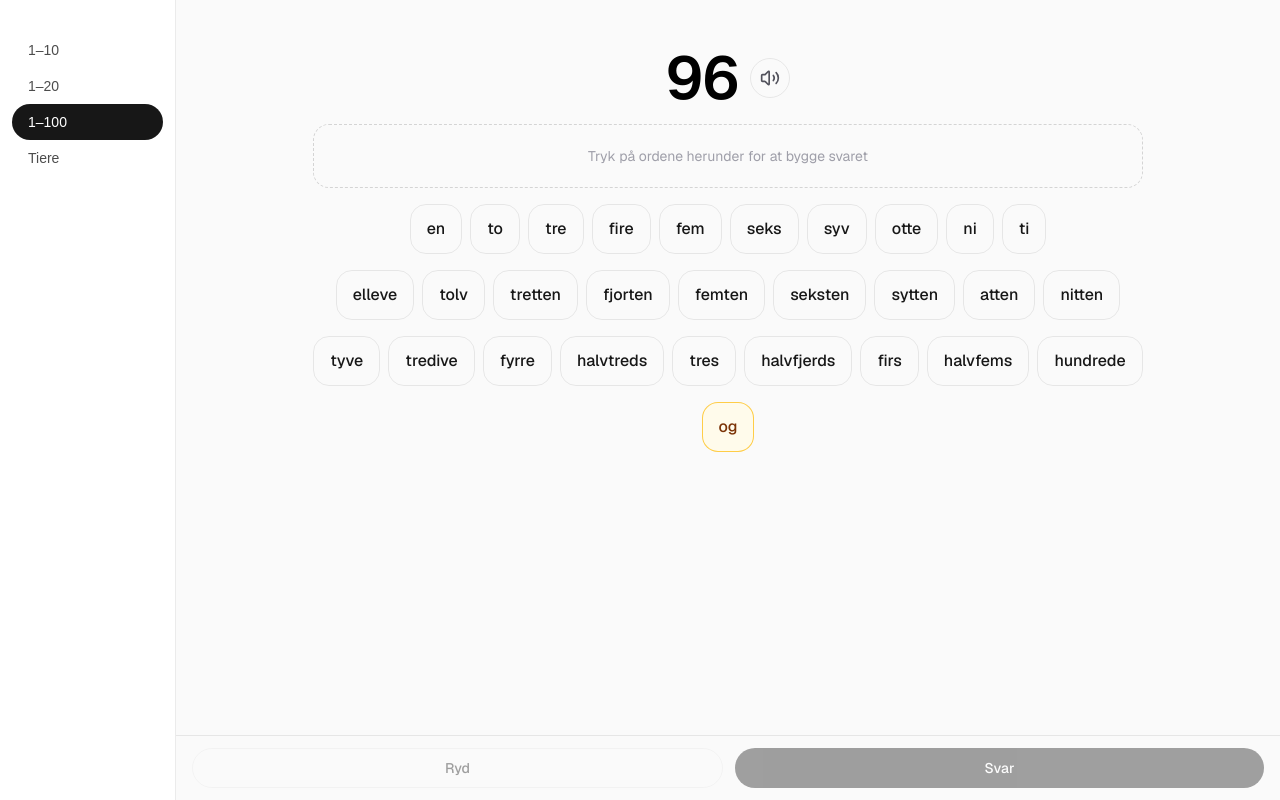
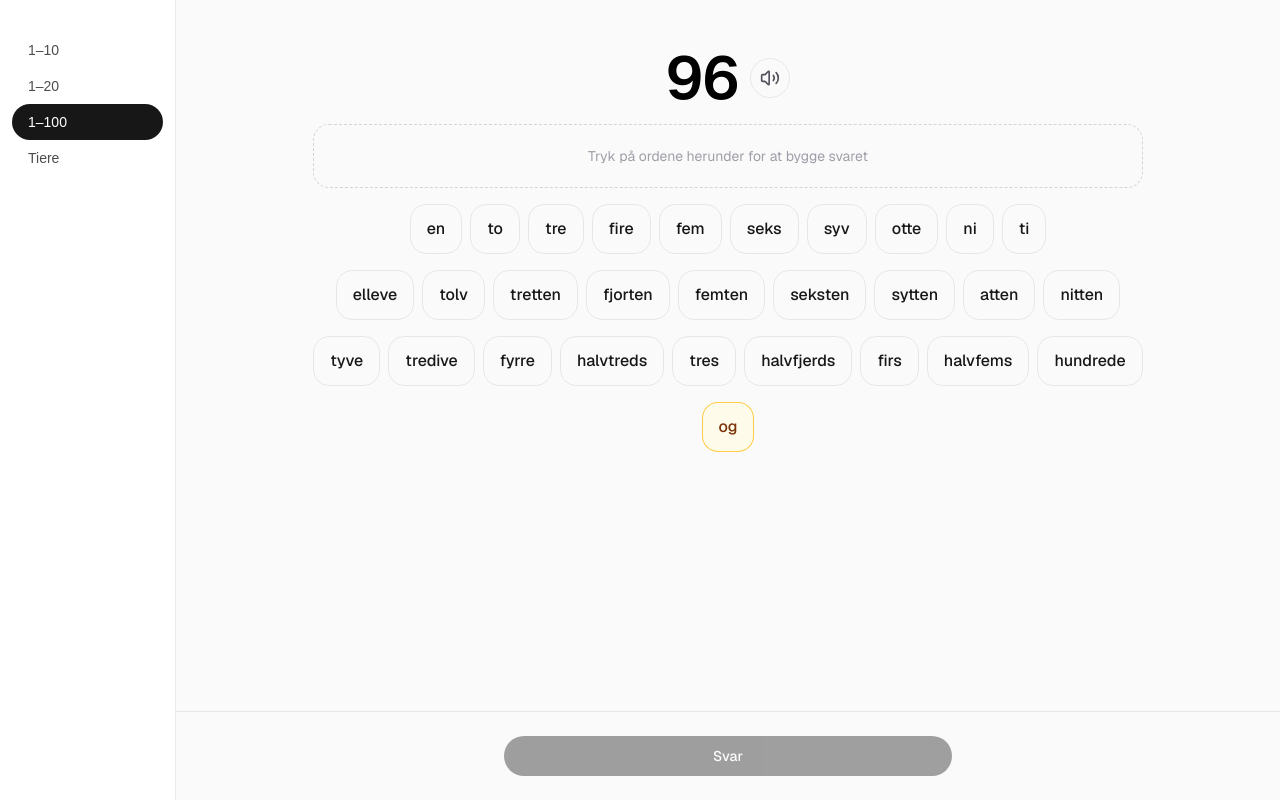
Before and after one commit to Plsr/nummer, a Next.js app: page /mode/1-100 in a window 1280 px wide. Built offline with nearby package versions, Linux system fonts and the light colour scheme.

Commit message:
Improve button styling

```diff
--- a/app/number-game.tsx
+++ b/app/number-game.tsx
@@ -151,7 +151,7 @@ export default function NumberGame({
         </div>
       </div>
 
-      <div className="mt-auto sticky bottom-0 z-10 flex w-full flex-col gap-3 border-t border-black/[.08] bg-zinc-50 px-4 py-3 dark:border-white/[.145] dark:bg-black">
+      <div className="mt-auto sticky bottom-0 z-10 flex w-full flex-col gap-3 border-t border-black/[.08] bg-zinc-50 px-4 py-6 dark:border-white/[.145] dark:bg-black">
         {status !== "pending" && (
           <>
             <SolutionCallout
@@ -162,30 +162,20 @@ export default function NumberGame({
         )}
         <div className="flex w-full gap-3">
           {status === "pending" ? (
-            <>
-              <button
-                type="button"
-                onClick={handleClear}
-                disabled={tapped.length === 0}
-                className="flex h-10 flex-1 items-center justify-center rounded-full border border-solid border-black/[.08] px-4 text-sm font-medium transition-colors hover:border-transparent hover:bg-black/[.04] disabled:opacity-40 dark:border-white/[.145] dark:hover:bg-[#1a1a1a]"
-              >
-                Ryd
-              </button>
             <button
               type="button"
               onClick={handleSubmit}
               disabled={tapped.length === 0}
-                className="flex h-10 flex-1 items-center justify-center rounded-full bg-foreground px-4 text-sm font-medium text-background transition-colors hover:bg-[#383838] disabled:opacity-40 dark:hover:bg-[#ccc]"
+              className="flex h-10 max-w-md mx-auto flex-1 items-center justify-center rounded-full bg-foreground px-4 text-sm font-medium text-background transition-colors hover:bg-[#383838] disabled:opacity-40 dark:hover:bg-[#ccc]"
             >
               Svar
             </button>
-            </>
           ) : (
             <button
               type="button"
               onClick={handleNext}
               disabled={isLoadingNext}
-              className="flex h-10 flex-1 items-center justify-center rounded-full bg-foreground px-4 text-sm font-medium text-background transition-colors hover:bg-[#383838] disabled:opacity-60 dark:hover:bg-[#ccc]"
+              className="flex h-10 max-w-md mx-auto flex-1 items-center justify-center rounded-full bg-foreground px-4 text-sm font-medium text-background transition-colors hover:bg-[#383838] disabled:opacity-60 dark:hover:bg-[#ccc]"
             >
               {isLoadingNext ? "…" : "Næste"}
             </button>
@@ -206,7 +196,7 @@ const SolutionCallout = ({
   correctAnswer,
 }: SolutionCalloutProps) => {
   return (
-    <div>
+    <div className="max-w-2xl text-center mx-auto">
       <p
         className={clsx(
           "text-lg font-medium",
```
Lines whose indentation alone changed are shown as unchanged.
